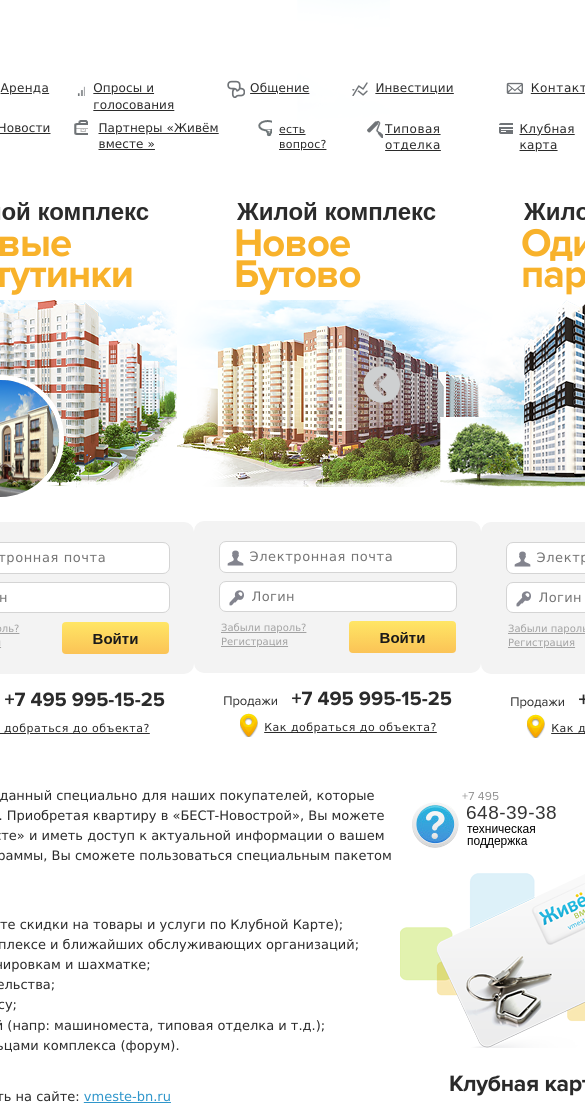
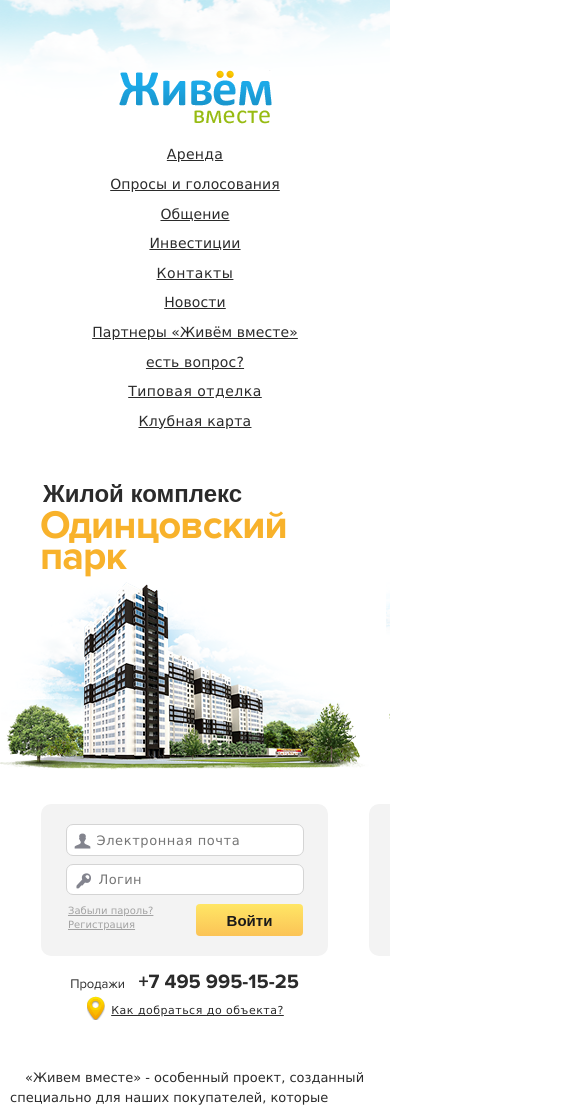
Before and after one commit to VadimKhismatov/LivingTogether, a website: page src/templates/index.html in a window 390 px wide. Shown: the top 1107 px of the page, 585 px wide, since content can reach past the window. Drawn offline with nearby package versions, Linux system fonts and the light colour scheme; files that its build step writes are made by us from their sources; files whose address does not match are found by name.

Commit message:
start adaptive for mobile

```diff
--- a/src/js/app.js
+++ b/src/js/app.js
@@ -9,7 +9,7 @@ sayHello();
 
 //slider
 
-$(document).ready(function () {
+/*$(document).ready(function () {
     $(".slider").slick({
         slidesToShow: 3,
         slidesToScroll: 1,
@@ -17,4 +17,4 @@ $(document).ready(function () {
         nextArrow: $(".slider__link--right"),
         prevArrow: $(".slider__link--left")
     });
-});
+});*/
--- a/src/sass/_common.sass
+++ b/src/sass/_common.sass
@@ -4,10 +4,8 @@ body
   line-height: 1.4
 
 .container
-  width: 1018px
-
-.container--head
-  width: 1150px
+  width: 100%
+  max-width: 1018px
 
 header
   justify-content: center
--- a/src/sass/app.sass
+++ b/src/sass/app.sass
@@ -15,3 +15,4 @@
 @import page-elements/newsblock
 @import page-elements/partnersblock
 @import page-elements/footer
+@import media/all
--- /dev/null
+++ b/src/sass/media/_all.scss
@@ -0,0 +1,2 @@
+@import "mobile";
+@import "tablet";
--- /dev/null
+++ b/src/sass/media/_mobile.scss
@@ -0,0 +1,131 @@
+@media only screen and (max-width:425px){
+    /*header block begin*/
+    header{
+        background-position: center -336px;
+    }
+    .container--head{
+        display: flex;
+        flex-direction: column;
+    }
+
+    .logo{
+        text-align: center;
+    }
+
+    .top_menu{
+        padding: 10px 0 0 0;
+    }
+
+    /*menu begin*/
+    .menu{
+        flex-direction: column;
+        &--top{
+            margin:0;
+        }
+    }
+
+
+    .menu_item{
+        margin: 0;
+        justify-content: center;
+    }
+
+    .menu__img{
+        display:none;
+    }
+
+    .menu__link{
+        margin:0;
+        padding: 5px 0 5px 0;
+        font-size: 14px;
+    }
+
+    /*menu end*/
+    /*header block end*/
+
+    /*slider block begin*/
+    .container--slider{
+        width: 100%;
+        padding-right: 0;
+        overflow: hidden;
+    }
+    /*slider arrows begin*/
+
+    .slider__link{
+        display: none;
+    }
+
+    /*slider arrows end*/
+
+
+    /*slide begin*/
+
+    .slide{
+        width: 100%;
+    }
+
+    /*slide end*/
+
+    /*slider block end*/
+
+    /*information block begin*/
+
+    .container--information{
+        flex-direction: column;
+    }
+
+    /*main info block begin*/
+
+    .main_info{
+        width: 100%;
+        padding: 45px 10px 0 10px;
+    }
+
+    .main_info__paragraf{
+        text-indent: 15px;
+    }
+    .main_info__paragraf--last{
+        margin-top: 10px;
+    }
+
+    /*main info block end*/
+
+    /*tech info begin*/
+
+    .tech_info{
+        width: 100%;
+    }
+    .club__img_wrapper{
+        text-align: center;
+    }
+    /*tech info end*/
+
+    /*information block end*/
+
+
+    /*news block begin*/
+
+    .news_panel__all_news_link{
+        margin-top: 5px;
+    }
+
+    .news__item{
+        margin-bottom: 10px;
+    }
+
+    /*news block end*/
+
+
+    /*partners block begin*/
+
+    .partners_block__title{
+        margin-left: 0;
+        text-align: center;
+    }
+
+    .partners{
+        padding: 0 10px 0 10px;
+    }
+
+    /*partners block end*/
+}
--- a/src/sass/page-elements/_partnersblock.scss
+++ b/src/sass/page-elements/_partnersblock.scss
@@ -30,6 +30,7 @@
 
 .partner__text{
     padding-right: 17px;
+    text-align: center;
 }
 
 
@@ -45,5 +46,7 @@
 .partner__icon{
     display: block;
     margin-bottom: 10px;
+    margin-left:auto;
+    margin-right: auto;
     height: 76px;
 }
--- a/src/sass/page-elements/_sliderblock.scss
+++ b/src/sass/page-elements/_sliderblock.scss
@@ -3,6 +3,7 @@
     width: 1150px;
     justify-content: space-between;
     padding-right: 10px;
+    overflow: hidden;
 
 }
 /*slider*/
--- a/src/sass/page-elements/_topmenu.scss
+++ b/src/sass/page-elements/_topmenu.scss
@@ -1,3 +1,10 @@
+/*header*/
+.container--head{
+    @media only screen and (min-width:1024px){
+    width: 1150px;
+    }
+}
+
 /*top menu*/
 .top_menu{
     padding: 10px 0 0 32px;
--- a/src/templates/index.html
+++ b/src/templates/index.html
@@ -36,7 +36,7 @@
 
 <!--INFORMATION BLOCK begin-->
 <section class="information_block block">
-	<section class="container block">
+	<section class="container container--information block">
 		{% include "partials/_informationblock.html" %}
 	</section>
 </section>
--- a/src/templates/partials/_informationblock.html
+++ b/src/templates/partials/_informationblock.html
@@ -1,10 +1,10 @@
 <!--MAIN_INFO begin-->
 <section class="main_info">
     <p class="main_info__text main_info__paragraf">
-        «Живем вместе» - особенный проект, созданный специально для наших покупателей, которые <br/>приобрели квартиру в
-        «БЕСТ-Новострой». Приобретая квартиру в «БЕСТ-Новострой», Вы можете <br/>стать членом нашего клуба «Живем вместе»
-        и иметь доступ к актуальной информации о вашем </br> комплексе. Получив Клубную Карту программы, Вы сможете пользоваться
-        специальным пакетом </br> привилегированных услуг:
+        «Живем вместе» - особенный проект, созданный специально для наших покупателей, которые приобрели квартиру в «БЕСТ-Новострой».
+        Приобретая квартиру в «БЕСТ-Новострой», Вы можете стать членом нашего клуба «Живем вместе» и иметь доступ к актуальной
+        информации о вашем комплексе. Получив Клубную Карту программы, Вы сможете пользоваться специальным пакетом привилегированных
+        услуг:
     </p>
 
     </br>
@@ -22,13 +22,14 @@
     </br>
 
     <p class="main_info__text main_info__paragraf">
-        И это далеко не всё, что вы можете узнать на сайте: <a href="#!" class="main_info__link">vmeste-bn.ru</a> </br>Нам
-        важно, чтобы Вы жили с комфортом и стали хорошими соседями друг для друга. </br>ВМЕСТЕ мы создаем жилую среду — комплекс,
-        который в будущем будет приносить вам радость и </br>уют. Начиная с покупки квартиры и даже после заселения, мы будем
-        рядом, чтобы помогать</br> благоустраивать ваш жилой комплекс.</br>
-        </br>Участвуйте в проекте «Живем вместе», это поможет сделать жизнь вашего дома яркой, насыщенной, </br> и конечно, удобной!
-        Делитесь своими мыслями и предложениями, а мы – «БЕСТ-Новострой»— </br>окажем всевозможное содействие в создании
-        жилья Вашей мечты!
+        И это далеко не всё, что вы можете узнать на сайте: <a href="#!" class="main_info__link">vmeste-bn.ru</a> Нам важно,
+        чтобы Вы жили с комфортом и стали хорошими соседями друг для друга. ВМЕСТЕ мы создаем жилую среду — комплекс, который
+        в будущем будет приносить вам радость и уют. Начиная с покупки квартиры и даже после заселения, мы будем рядом, чтобы
+        помогать благоустраивать ваш жилой комплекс.
+    </p>
+    <p class="main_info__text main_info__paragraf main_info__paragraf--last">
+        Участвуйте в проекте «Живем вместе», это поможет сделать жизнь вашего дома яркой, насыщенной, и конечно, удобной! Делитесь
+        своими мыслями и предложениями, а мы – «БЕСТ-Новострой»— окажем всевозможное содействие в создании жилья Вашей мечты!
     </p>
 
 </section>
@@ -37,7 +38,7 @@
 <!--TECH_INFO begin-->
 <section class="tech_info">
     <div class="support">
-        <img src="img/tech_support.png" class="support__img"  alt="technical support icon"/>
+        <img src="img/tech_support.png" class="support__img" alt="technical support icon" />
         <div class="support__telephones">
             <p class="support__telephone">+7 495</p>
             <p class="support__telephone-bold">648-39-38 </p>
@@ -46,7 +47,7 @@
     </div>
 
     <div class="club">
-        <img src="img/club_cart.png" alt="club cart image" />
+        <div class="club__img_wrapper"><img src="img/club_cart.png" alt="club cart image" class="club__img" /></div>
         <div class="club__info">
             <h1 class="club__title">Клубная карта</h1>
             <p class="club__text">Клубная карта дает возможность получить доступ к личному кабинету объекта и получать важную информацию</p>
--- a/src/templates/partials/_topmenu.html
+++ b/src/templates/partials/_topmenu.html
@@ -15,7 +15,7 @@
     <ul class="menu block">
 
         <li class="menu_item"><span class="menu__img menu__img--news"></span><a class="menu__link menu__link--news" href="#!">Новости</a></li>
-        <li class="menu_item menu_item--partners_livingtogether"><span class="menu__img menu__img--partners"></span><a class="menu__link menu__link--partners" href="#!">Партнеры &laquo;Живём вместе &raquo;</a></li>
+        <li class="menu_item menu_item--partners_livingtogether"><span class="menu__img menu__img--partners"></span><a class="menu__link menu__link--partners" href="#!">Партнеры «Живём вместе»</a></li>
         <li class="menu_item menu_item--question"><span class="menu__img menu__img--question"></span><a class="menu__link menu__link--question" href="#!">есть вопрос?</a></li>
         <li class="menu_item menu_item--typical_decoration"><span class="menu__img menu__img--typical-decoration"></span><a class="menu__link menu__link--typical-decoration"
                 href="#!">Типовая отделка</a></li>
```
Also changed, not shown: build/css/app.css, build/index.html, build/js/app.js, src/sass/media/_tablet.scss (added), 1 other file.
